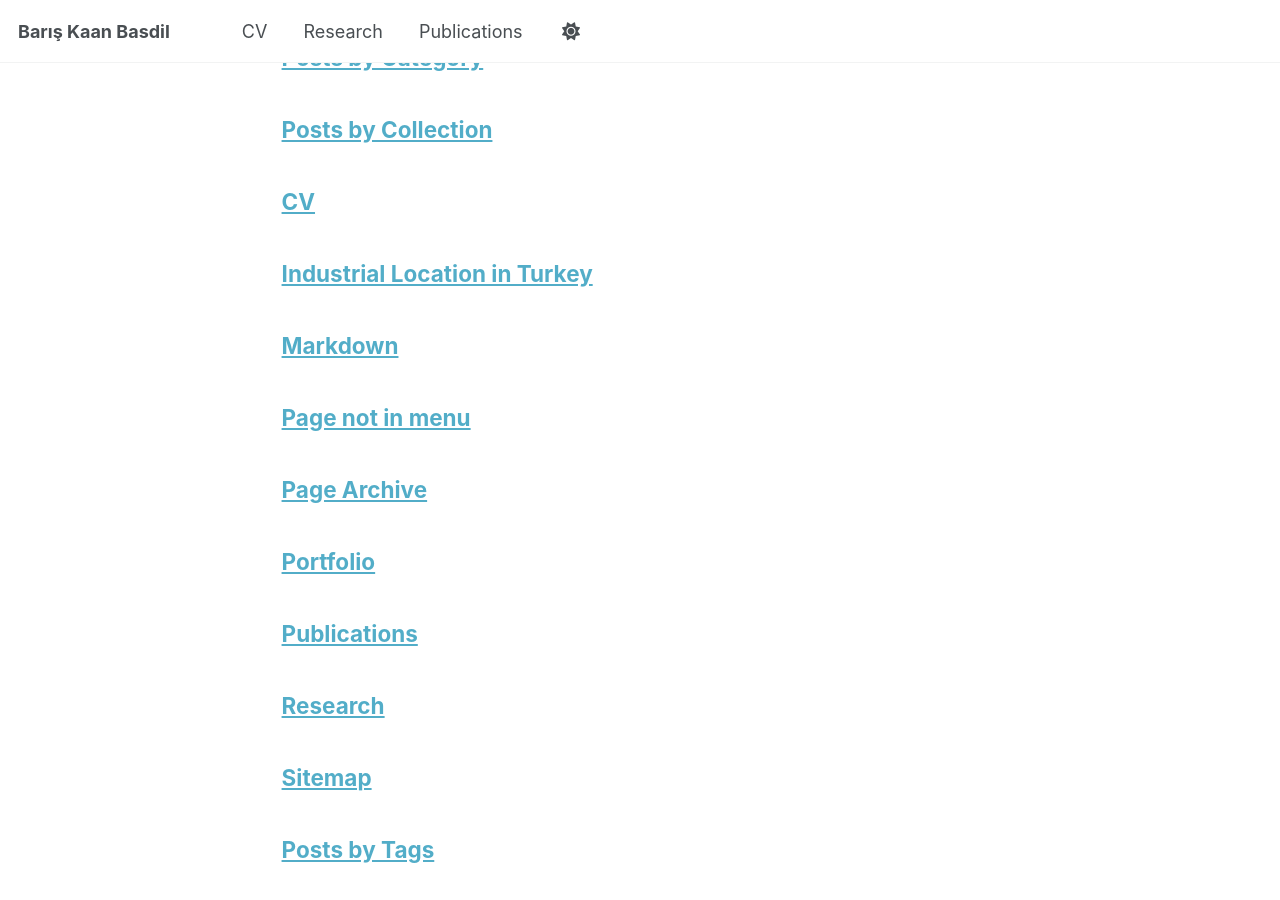
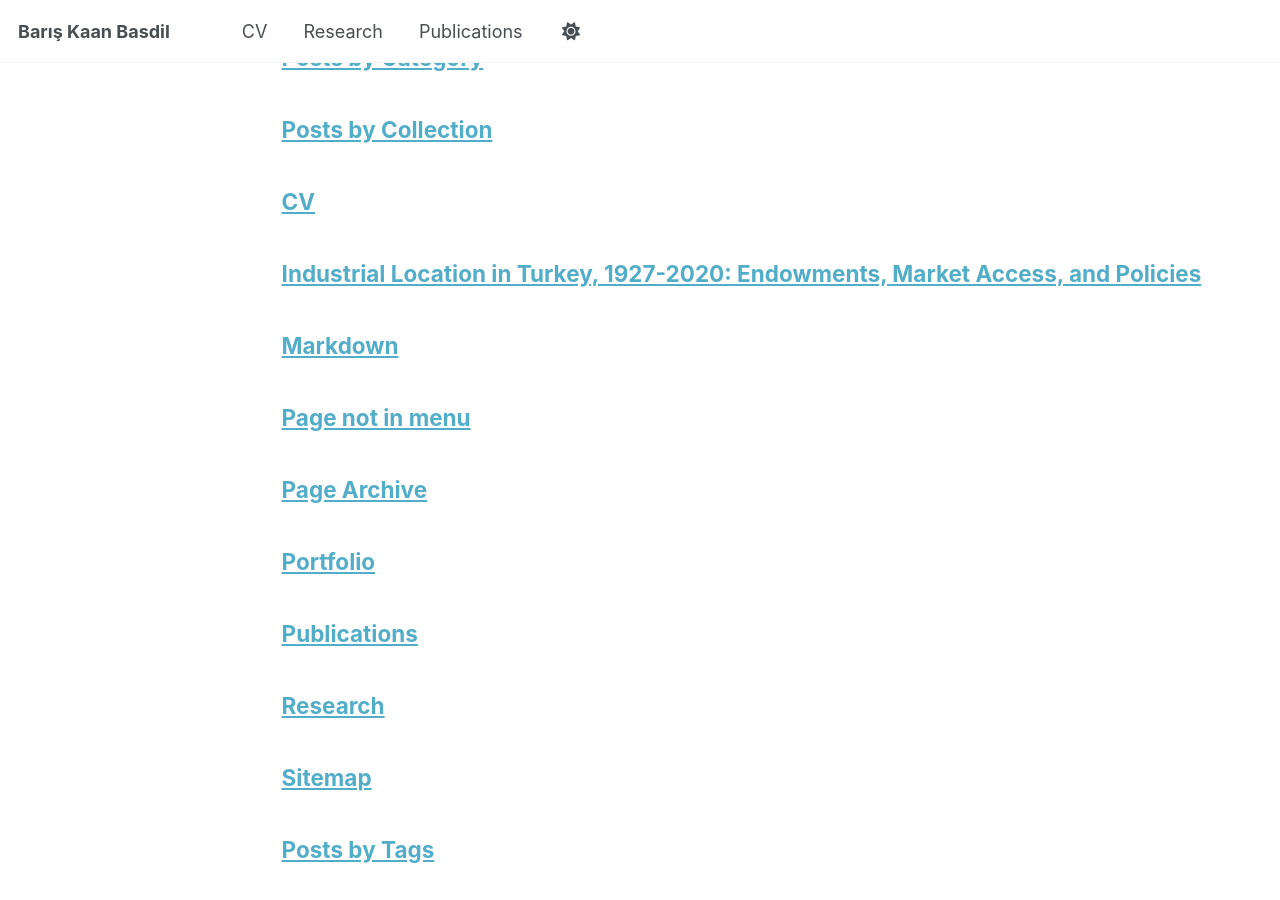
Before and after one commit to bkbasdil/bkbasdil.github.io, a Jekyll site: the page built from _pages/page-archive.html, in a window 1280 px wide and 900 px high, scrolled down 344 px. Built offline with Jekyll 4.4.1, drawn with Linux system fonts in a browser that asks for light colours; a script that is not in the unit is left out.

Commit message:
Update industrial-location.md

```diff
--- a/_pages/research/industrial-location.md
+++ b/_pages/research/industrial-location.md
@@ -1,5 +1,5 @@
 ---
-title: "Industrial Location in Turkey"
+title: "Industrial Location in Turkey, 1927-2020: Endowments, Market Access, and Policies"
 permalink: /research/industrial-location/
 layout: single
 author_profile: true
```
